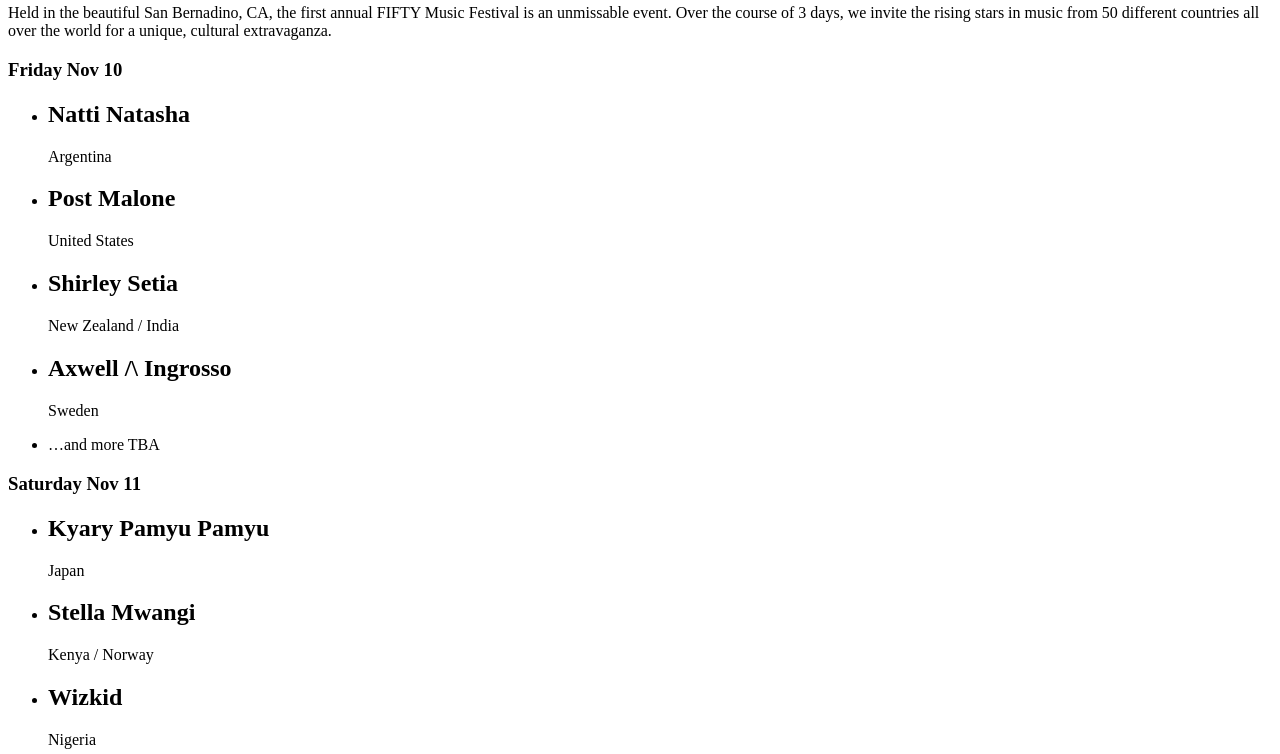
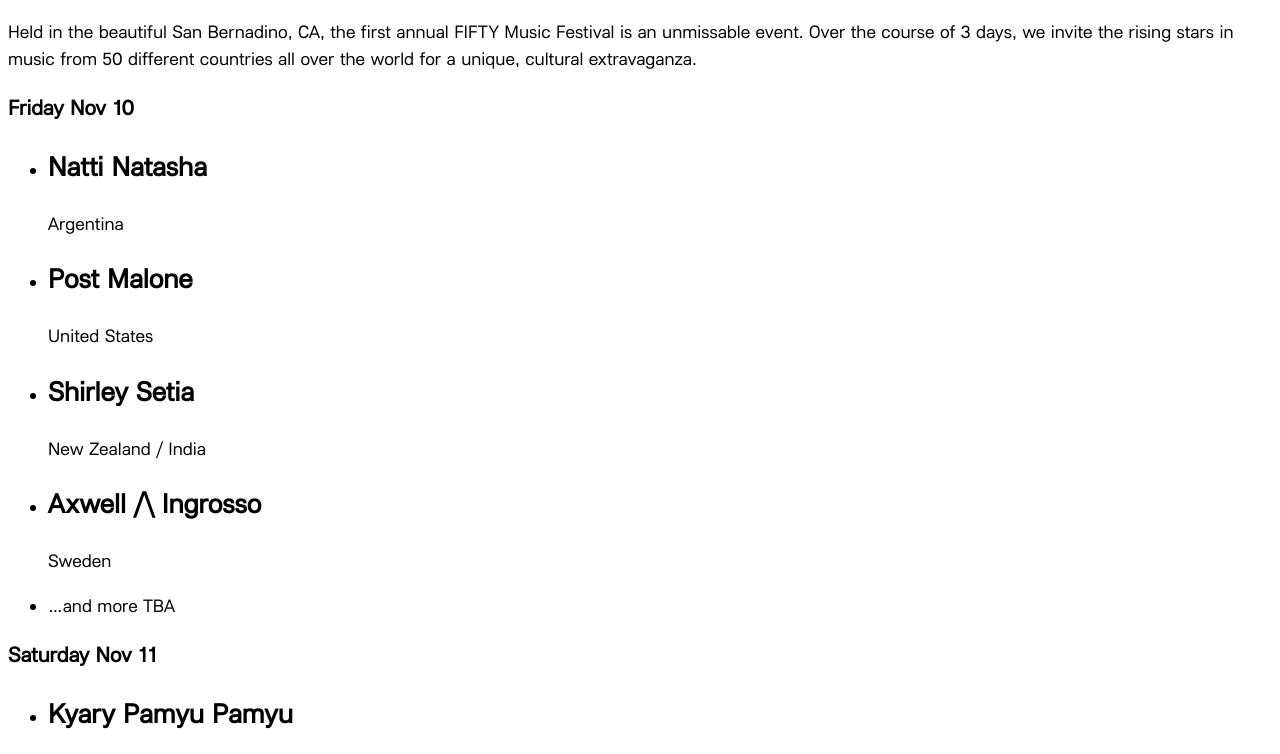
Before and after one commit to negilaxu/fifty-festival, a plain HTML site: page index.html in a window 1280 px wide. Shown: the part 106-860 px from the top of the page. Drawn offline with Linux system fonts and the light colour scheme.

Commit message:
feat: add font

```diff
--- /dev/null
+++ b/fonts.css
@@ -0,0 +1,13 @@
+@font-face {
+    font-family: 'LunchType-Regular';
+    src: url(./assets/fonts/lunchtype22-regular-webfont.woff2) format('woff2'),
+        url(./assets/fonts/lunchtype22-regular-webfont.woff) format('woff'),
+        url(./assets/fonts/lunchtype22-regular-webfont.ttf) format('truetype');
+}
+
+@font-face {
+    font-family: 'LunchType-Medium';
+    src: url(./assets/fonts/lunchtype24-medium-expanded-webfont.woff2) format('woff2'),
+        url(./assets/fonts/lunchtype24-medium-expanded-webfont.woff) format('woff'),
+        url(./assets/fonts/lunchtype24-medium-expanded-webfont.ttf) format('truetype');
+}
--- a/index.html
+++ b/index.html
@@ -6,6 +6,7 @@
     <meta name="viewport" content="width=device-width, initial-scale=1.0">
     <title>Fifty-Festival</title>
     <link rel="stylesheet" href="/style.css">
+    <link rel="stylesheet" href="/fonts.css">
 </head>
 
 <body>
--- a/style.css
+++ b/style.css
@@ -0,0 +1,5 @@
+body {
+    font-family: 'LunchType-Regular', sans-serif;
+    font-size: 18px;
+    line-height: 1.5;
+}
```
